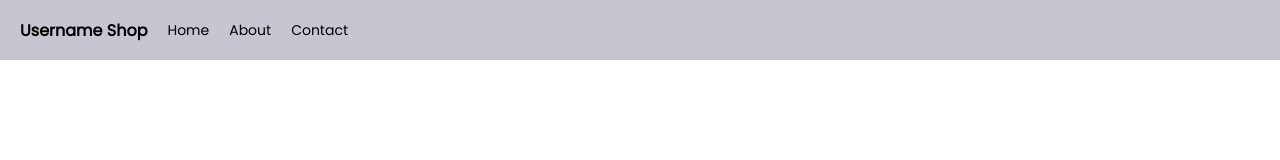
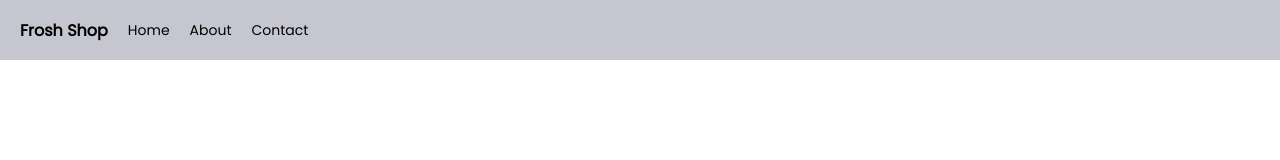
Before and after one commit to Aladex54/Frosh-Git-Shop, a plain HTML site: page index.html in a window 1280 px wide. Shown: the top 160 px of the page. Drawn offline with Linux system fonts and the light colour scheme.

Commit message:
Update index.html

```diff
--- a/index.html
+++ b/index.html
@@ -9,7 +9,7 @@
 </head>
 <body>
   <div class="nav">
-    <a href="#" class="logo">Username Shop</a>
+    <a href="#" class="logo">Frosh Shop</a>
     <a href="#">Home</a>
     <a href="#">About</a>
     <a href="#">Contact</a>
```
